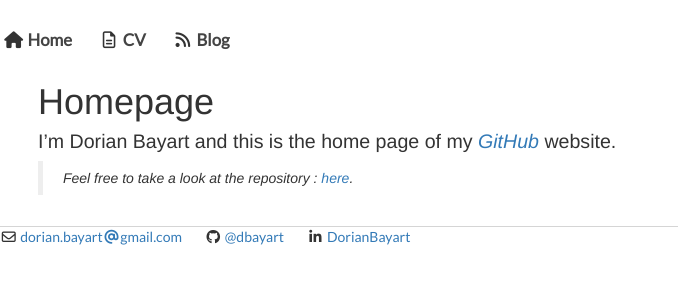
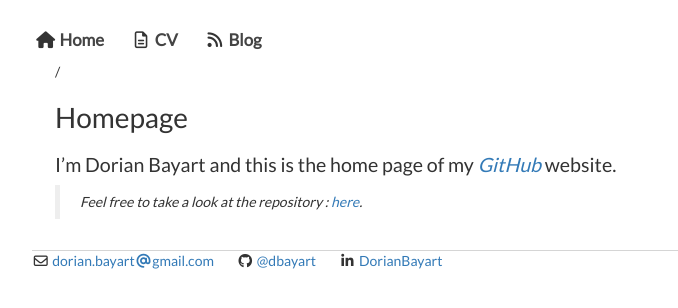
Before and after one commit to dorianbayart/dorianbayart.github.io, a Jekyll site: the page built from index.md, in a window 1280 px wide. Shown: the top 308 px of the page, without its empty margins (0-678 px from the left). Built offline with Jekyll 4.4.1, drawn with Linux system fonts in a browser that asks for light colours; nearby versions of some CDN libraries.

Commit message:
Update default.html

```diff
--- a/_layouts/default.html
+++ b/_layouts/default.html
@@ -26,7 +26,7 @@
 		</ul>
 		</nav>
 		<div class="container">
-
+		{{ page.url }}
 {{ content }}
 
 		</div><!-- /.container -->
@@ -43,8 +43,9 @@
 </html>
 
 <!-- StyleSheets -->
+<link rel="stylesheet" href="https://maxcdn.bootstrapcdn.com/bootstrap/latest/css/bootstrap.min.css">
 <link rel="stylesheet" type="text/css" href="/css/main.css">
-<link rel="stylesheet" href="https://maxcdn.bootstrapcdn.com/bootstrap/latest/css/bootstrap.min.css">
+{% if page.url == 'cv' %}<link rel="stylesheet" type="text/css" href="/css/main.css">{% endif %}
 <link rel="stylesheet" href="https://netdna.bootstrapcdn.com/font-awesome/latest/css/font-awesome.min.css">
 <link rel="stylesheet" href="https://fonts.googleapis.com/css?family=Lato&subset=latin,latin-ext">
 
```
